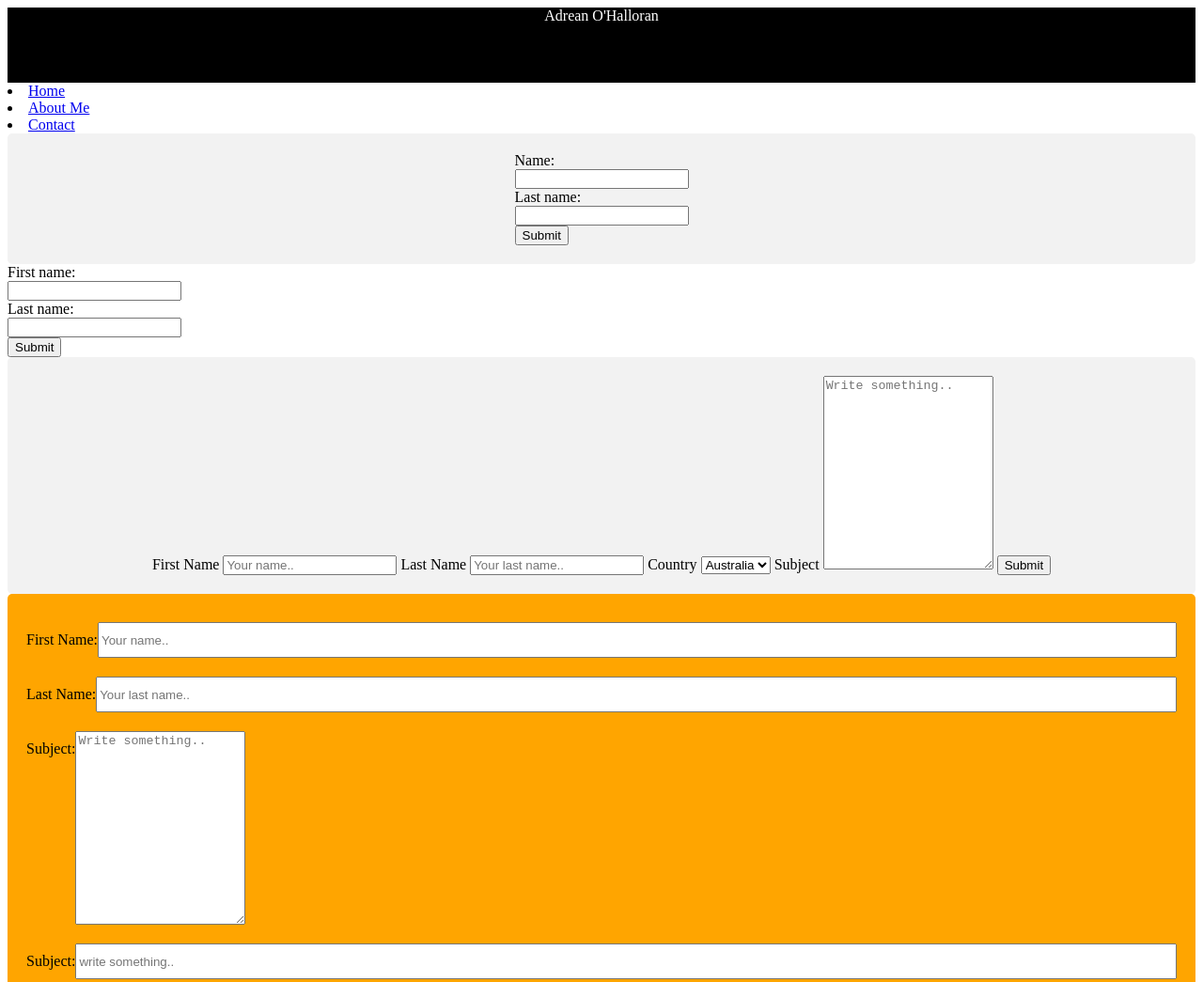
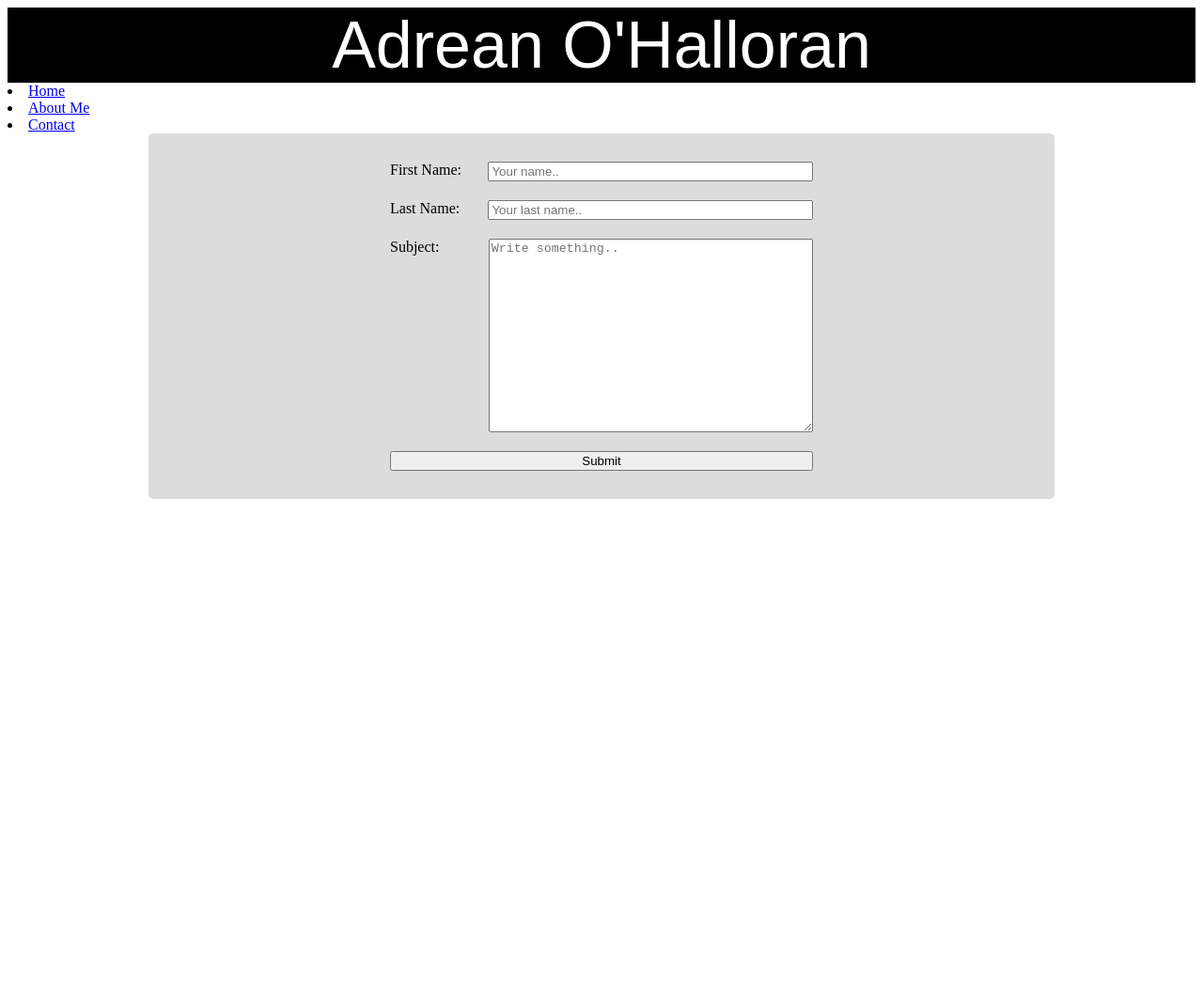
Before and after one commit to Adrean1983/OHalloranPortfolio, a plain HTML site: page contact.html in a window 1280 px wide. Shown: the top 1045 px of the page at 94% size. After the commit the page ends 800 px from the top, so only its background shows below. Drawn offline with Linux system fonts and the light colour scheme; a web font is replaced by a local one.

Commit message:
Second commit

```diff
--- a/contact.html
+++ b/contact.html
@@ -13,40 +13,6 @@
             <li><a href="#">About Me</a></li>
             <li><a href="#">Contact</a></li>
         </nav>
-
-        <div class="container">
-            <form>
-                Name:<br>
-                <input type="text" name="Name"><br>
-                Last name:<br>
-                <input type="text" name="email address"><br>
-                <input type="submit" value="Submit">
-            </form>
-        </div>
-            <form>
-                First name:<br>
-                <input type="text" name="firstname"><br>
-                Last name:<br>
-                <input type="text" name="lastname"><br>
-                <input type="submit" value="Submit">
-            </form>
-        <div class="container">
-            <form action="/action_page.php">
-                <label for="fname">First Name</label>
-                    <input type="text" id="fname" name="firstname" placeholder="Your name..">
-                <label for="lname">Last Name</label>
-                    <input type="text" id="lname" name="lastname" placeholder="Your last name..">
-                <label for="country">Country</label>
-                <select id="country" name="country">
-                  <option value="australia">Australia</option>
-                  <option value="canada">Canada</option>
-                  <option value="usa">USA</option>
-                </select>
-                    <label for="subject">Subject</label>
-                    <textarea id="subject" name="subject" placeholder="Write something.." style="height:200px"></textarea>
-                <input type="submit" value="Submit">
-            </form>
-        </div>
         <div class="ultimatecontainer">
             <form action="">
                 <div class="form-row">
@@ -55,24 +21,16 @@
                 </div>
                 <div class="form-row">
                     <label for="Last Name">Last Name: </label>
-                    <input type="form-rowinput" id="lname" name="lastname" placeholder="Your last name..">
-                </div>
-                    <div class="form-row">
-                    <label for="subject">Subject: </label>
-                    <textarea id="subject" name="subject" placeholder="Write something.." style="height:200px"></textarea>
+                    <input type="form-row input" id="lname" name="lastname" placeholder="Your last name..">
                 </div>
                 <div class="form-row">
                     <label for="subject">Subject: </label>
-                    <input type="form-rowinput" id="subject" name="subject" placeholder="write something..">
+                    <textarea class="subject" name="subject" placeholder="Write something.."></textarea>
                 </div>
-                <input type="submit" value="Submit">
+                <div class="form-row">
+                    <input type="submit" value="Submit">
+                </div>
             </form>
         </div>
-
-        <form action="" method="">
-            Username: <input type="text" name="txtbox" id="txtbox"/><br />
-            Password: <input type="Password" name="pass" id="pass"/><br />
-        </form>
-
     </body>
 </html>
--- a/stylesheet.css
+++ b/stylesheet.css
@@ -1,17 +1,66 @@
+
+@font-face {
+    font-family: 'Monoton';
+    font-style: normal;
+    font-weight: 400;
+    src: local('Monoton'), local('Monoton-Regular'), url(https://fonts.gstatic.com/s/monoton/v7/5h1aiZUrOngCibe4TkHLQg.woff2) format('woff2');
+    unicode-range: U+0000-00FF, U+0131, U+0152-0153, U+02BB-02BC, U+02C6, U+02DA, U+02DC, U+2000-206F, U+2074, U+20AC, U+2122, U+2191, U+2193, U+2212, U+2215, U+FEFF, U+FFFD;
+}
+
+@font-face {
+    font-family: 'Roboto';
+    font-style: italic;
+    font-weight: 400;
+    src: local('Roboto Italic'), local('Roboto-Italic'), url(https://fonts.gstatic.com/s/roboto/v18/KFOkCnqEu92Fr1Mu51xIIzI.woff2) format('woff2');
+    unicode-range: U+0000-00FF, U+0131, U+0152-0153, U+02BB-02BC, U+02C6, U+02DA, U+02DC, U+2000-206F, U+2074, U+20AC, U+2122, U+2191, U+2193, U+2212, U+2215, U+FEFF, U+FFFD;
+}
+
+@font-face {
+    font-family: 'Roboto';
+    font-style: normal;
+    font-weight: 400;
+    src: local('Roboto'), local('Roboto-Regular'), url(https://fonts.gstatic.com/s/roboto/v18/KFOmCnqEu92Fr1Mu4mxK.woff2) format('woff2');
+    unicode-range: U+0000-00FF, U+0131, U+0152-0153, U+02BB-02BC, U+02C6, U+02DA, U+02DC, U+2000-206F, U+2074, U+20AC, U+2122, U+2191, U+2193, U+2212, U+2215, U+FEFF, U+FFFD;
+}
+
+@font-face {
+    font-family: 'Roboto';
+    font-style: normal;
+    font-weight: 700;
+    src: local('Roboto Bold'), local('Roboto-Bold'), url(https://fonts.gstatic.com/s/roboto/v18/KFOlCnqEu92Fr1MmWUlfBBc4.woff2) format('woff2');
+    unicode-range: U+0000-00FF, U+0131, U+0152-0153, U+02BB-02BC, U+02C6, U+02DA, U+02DC, U+2000-206F, U+2074, U+20AC, U+2122, U+2191, U+2193, U+2212, U+2215, U+FEFF, U+FFFD;
+}
+
 header {
     width: 100%;
     height: 80px;
     background-color: #000000;
     color: #ffffff;
     text-align: center;
+    vertical-align: middle;
+    line-height: 80px;
+    font-family: "Monoton", sans-serif;
+    font-size: 70px;
+}
+
+
+/* Index */
+
+.imgcontainer {
+    display: flex;
+    justify-content: space-around;
 }
 
 img {
-    height: 150px;
-    width: 200px;
+    height: 250px;
+    width: 300px;
     border-radius: 50%;
     box-shadow:  10px 10px 8px #888888;
 }
+
+
+
+/* Contact */
 
 .container {
     display: flex;
@@ -21,25 +70,30 @@ img {
     padding: 20px;
 }
 
-form {
-    align-content: flex-start;
-}
-
 .ultimatecontainer {
-    background-color: orange;
+    background-color: gainsboro;
     border-radius: 5px;
     padding: 20px;
+    margin: 0 150px 0 150px;
 }
 
 .form-row {
     padding: 10px 0;
     display: flex;
+    margin: auto;
+    width: 450px;
+    flex-wrap: wrap;
 }
 
 .form-row label {
-    padding: 10px 0;
+    padding-right: 20px;
+    flex: 1;
 }
 
-.form-row input {
-    flex: 1;
+.form-row input, .subject{
+    flex: 4;
 }
+
+.subject {
+    height: 200px;
+}
```
Also changed, not shown: index.html (+2 -2 lines).
